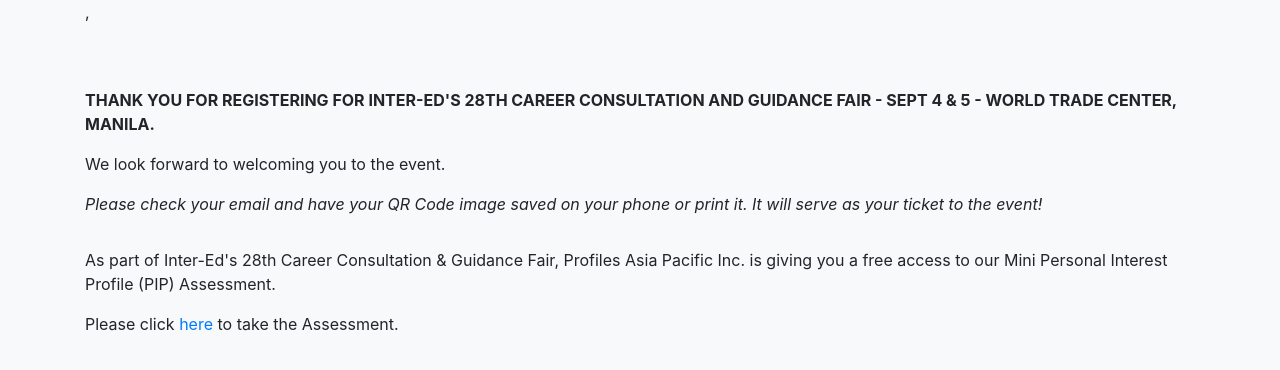
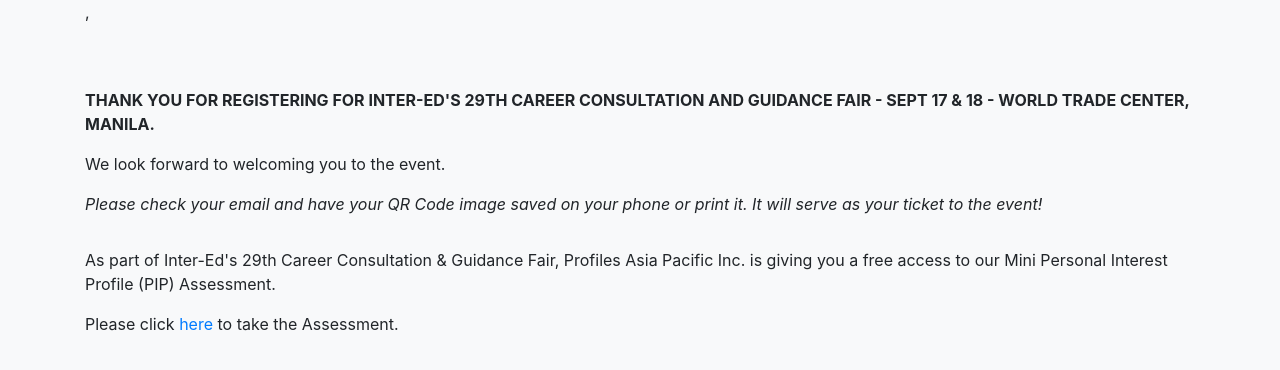
Before and after one commit to allenallen/interedregistration, a Django app: template registration/templates/email_template.html in a window 1280 px wide. Shown: the top 370 px of the page. Run offline with Django 3.2, Linux system fonts and the light colour scheme; the template is opened without the code that fills it, so the values that code supplies are empty; some libraries are stand-ins or nearby versions.

Commit message:
change email template

```diff
--- a/intered/settings.py
+++ b/intered/settings.py
@@ -26,7 +26,7 @@
 # SECURITY WARNING: don't run with debug turned on in production!
 DEBUG = bool(os.environ.get('DJANGO_DEBUG', True))
 
-ALLOWED_HOSTS = ['intered-web-admin.herokuapp.com', '127.0.0.1', 'interedregistration.herokuapp.com', ]
+ALLOWED_HOSTS = ['intered-web-admin.herokuapp.com', '127.0.0.1', 'interedregistration.herokuapp.com',  '0.0.0.0']
 
 # Application definition
 
--- a/registration/templates/email_template.html
+++ b/registration/templates/email_template.html
@@ -7,7 +7,7 @@
             <p><i>{{ school }}</i></p>
             <br />
             <br />
-            <p><b>THANK YOU FOR REGISTERING FOR INTER-ED'S 28TH CAREER CONSULTATION AND GUIDANCE FAIR - SEPT 4 & 5 - WORLD TRADE CENTER, MANILA.</b></p>
+            <p><b>THANK YOU FOR REGISTERING FOR INTER-ED'S 29TH CAREER CONSULTATION AND GUIDANCE FAIR - SEPT 17 & 18 - WORLD TRADE CENTER, MANILA.</b></p>
             <p>We look forward to welcoming you to the event.</p>
             <p><i>Please check your email and have your QR Code image saved on your phone or print it. It will serve as your ticket to the event!</i></p>
         </div>
@@ -15,7 +15,7 @@
     <div class="row">
         <div class="col-md mb-3">
             <p>
-                As part of Inter-Ed's 28th Career Consultation & Guidance Fair, Profiles Asia Pacific Inc. is giving you a free access to our Mini Personal Interest Profile (PIP) Assessment.
+                As part of Inter-Ed's 29th Career Consultation & Guidance Fair, Profiles Asia Pacific Inc. is giving you a free access to our Mini Personal Interest Profile (PIP) Assessment.
             </p>
             <p>
                 Please click <a href="http://assessmentcenter.ph/InterEd2/sip/index.php?val=cm9nZXJfYmFydGhvXzE4NTA=">here</a> to take the Assessment.
```
Also changed, not shown: media/qrcode/student-Arcenal_eAlVZBR.png (added), media/qrcode/student-Arcenal_oAMc9Rh.png (added).
